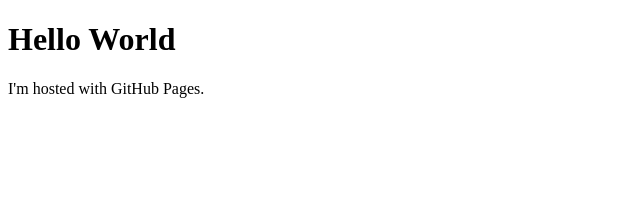
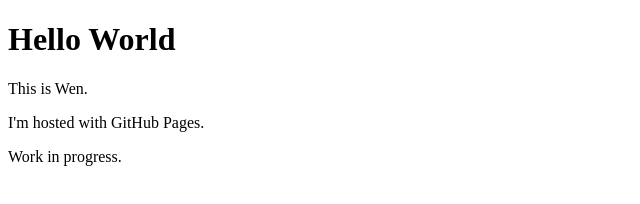
Before and after one commit to onlywenfr/onlywenfr.github.io, a plain HTML site: page index.html in a window 1280 px wide. Shown: the whole page, without its empty margins (0-640 px from the left). Drawn offline with Linux system fonts and the light colour scheme.

Commit message:
Update index.html
Added some text to customise Wen's project

```diff
--- a/index.html
+++ b/index.html
@@ -2,6 +2,7 @@
 <html>
   <body>
     <h1>Hello World</h1>
+    <p>This is Wen.</p>
     <p>I'm hosted with GitHub Pages.</p>
-  </body>
+    <p>Work in progress.</p> </body>
 </html>
```
